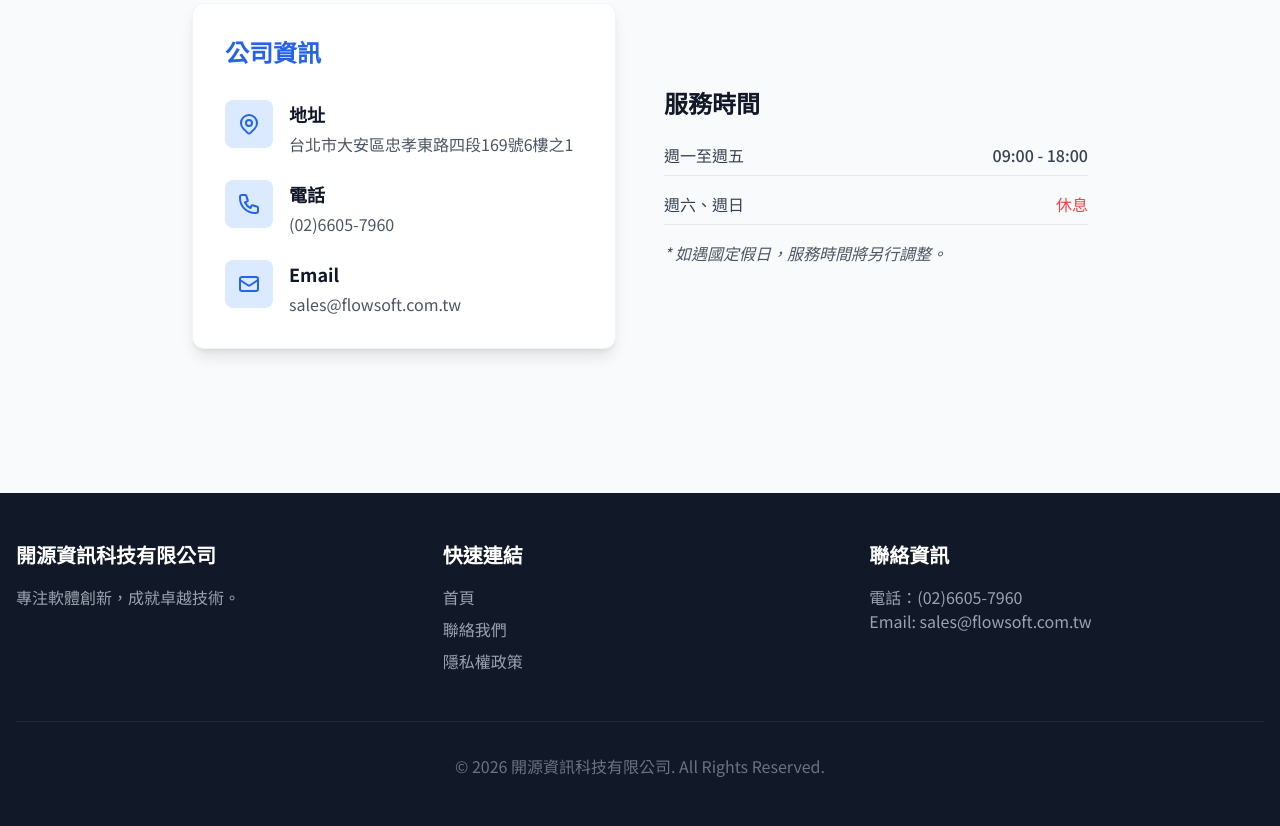
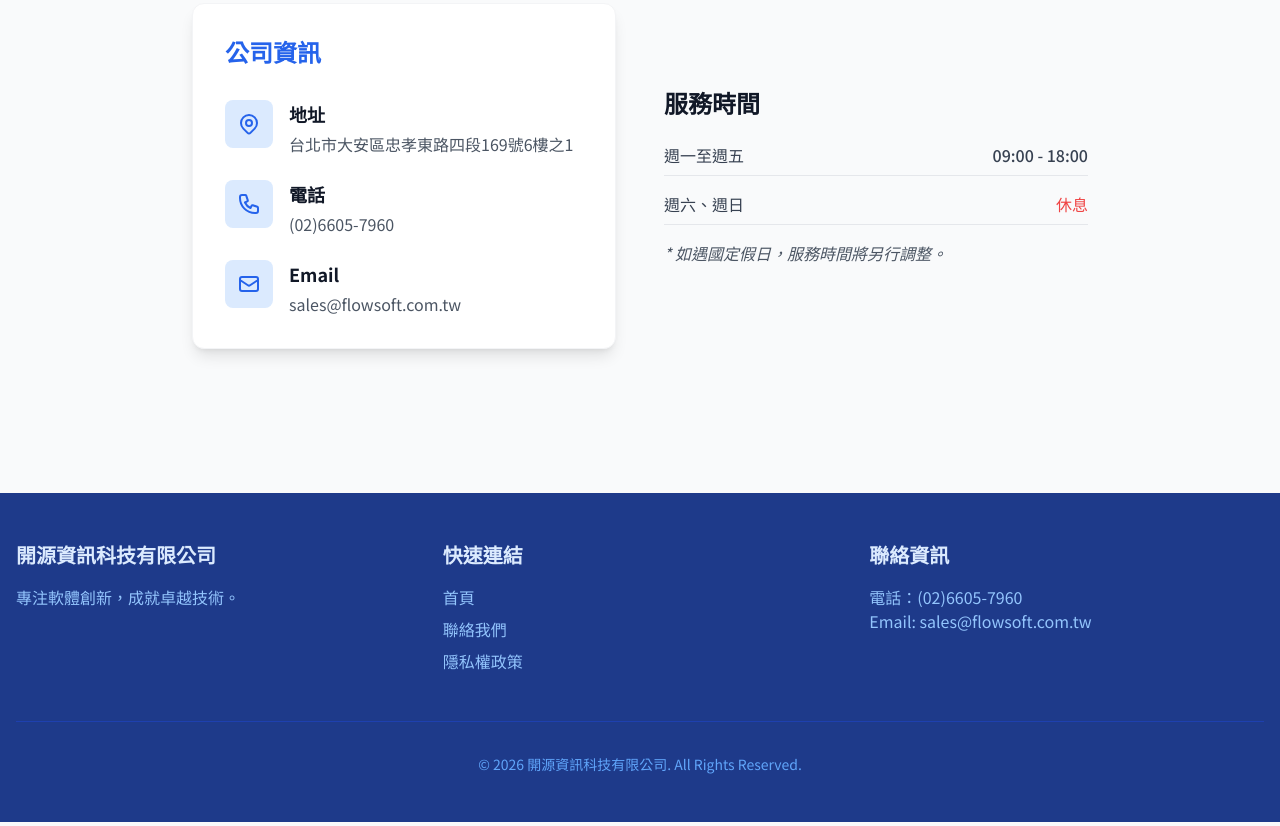
Before and after one commit to flowsoft-tw/flowsoft-tw.github.io, a plain HTML site: page contact.html in a window 1280 px wide. Shown: the part 321-1147 px from the top of the page. Drawn offline with nearby package versions, Linux system fonts and the light colour scheme.

Commit message:
Add files via upload

```diff
--- a/contact.html
+++ b/contact.html
@@ -109,27 +109,27 @@
     </section>
 
     <!-- Footer -->
-    <footer class="bg-gray-900 text-white py-12 px-4 mt-20">
+    <footer class="bg-blue-900 text-blue-100 py-12 px-4 mt-20">
         <div class="max-w-7xl mx-auto grid grid-cols-1 md:grid-cols-3 gap-8 text-center md:text-left">
             <div>
                 <h3 class="text-xl font-bold mb-4">開源資訊科技有限公司</h3>
-                <p class="text-gray-400">專注軟體創新，成就卓越技術。</p>
+                <p class="text-blue-300">專注軟體創新，成就卓越技術。</p>
             </div>
             <div>
                 <h3 class="text-xl font-bold mb-4">快速連結</h3>
-                <ul class="space-y-2 text-gray-400">
-                    <li><a href="index.html" class="hover:text-white">首頁</a></li>
-                    <li><a href="contact.html" class="hover:text-white">聯絡我們</a></li>
-                    <li><a href="privacy.html" class="hover:text-white">隱私權政策</a></li>
+                <ul class="space-y-2 text-blue-300">
+                    <li><a href="index.html" class="hover:text-white transition">首頁</a></li>
+                    <li><a href="contact.html" class="hover:text-white transition">聯絡我們</a></li>
+                    <li><a href="privacy.html" class="hover:text-white transition">隱私權政策</a></li>
                 </ul>
             </div>
             <div>
                 <h3 class="text-xl font-bold mb-4">聯絡資訊</h3>
-                <p class="text-gray-400">電話：(02)6605-7960</p>
-                <p class="text-gray-400">Email: sales@flowsoft.com.tw</p>
+                <p class="text-blue-300">電話：(02)6605-7960</p>
+                <p class="text-blue-300">Email: sales@flowsoft.com.tw</p>
             </div>
         </div>
-        <div class="max-w-7xl mx-auto mt-12 pt-8 border-t border-gray-800 text-center text-gray-500">
+        <div class="max-w-7xl mx-auto mt-12 pt-8 border-t border-blue-800 text-center text-blue-400 text-sm">
             &copy; 2026 開源資訊科技有限公司. All Rights Reserved.
         </div>
     </footer>
```
Also changed, not shown: index.html (+9 -9 lines), privacy.html (+9 -9 lines).
